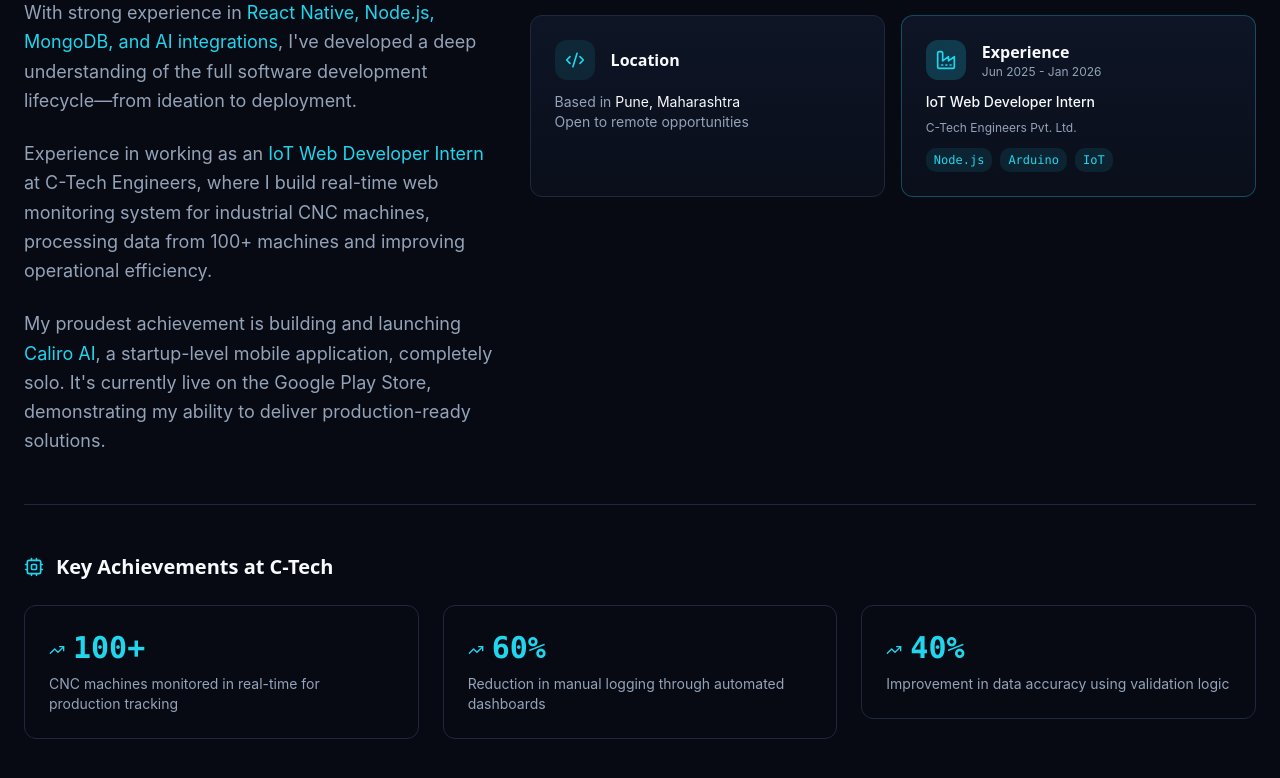
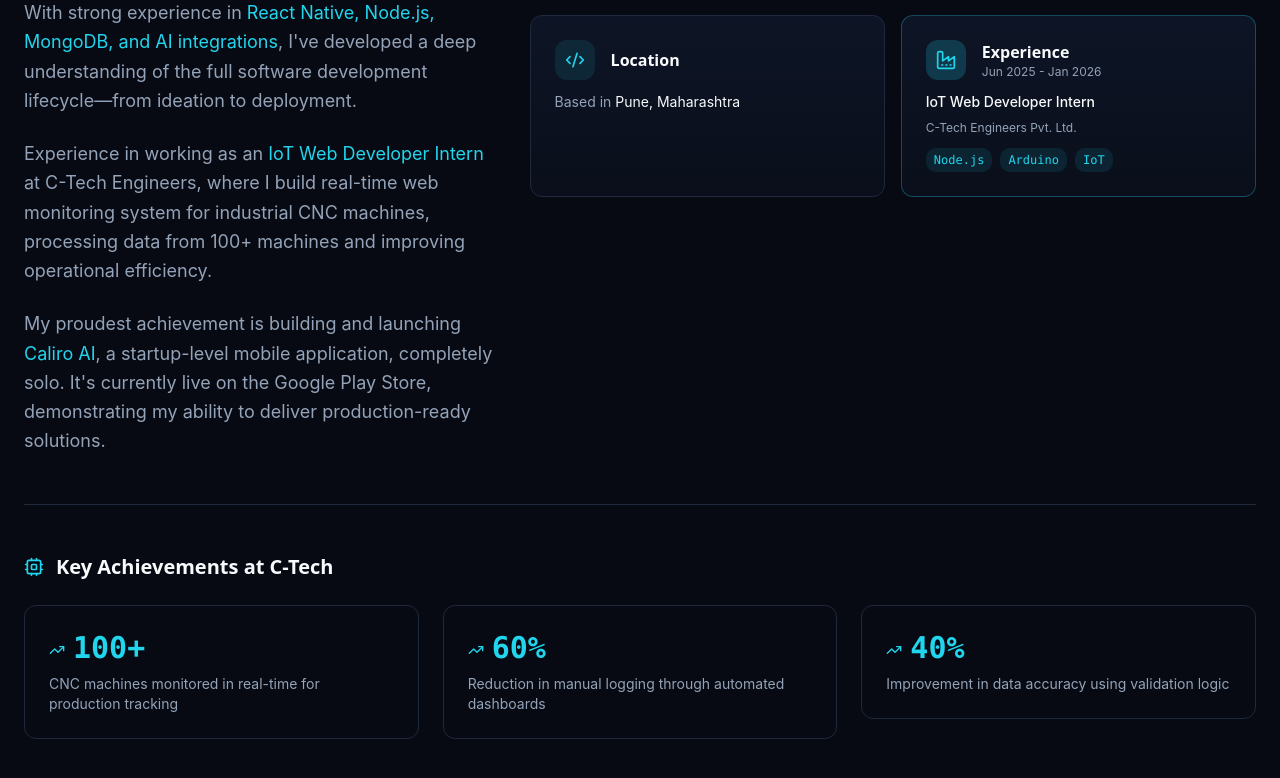
Before and after one commit to kkk12132/Portfolio, a React (Vite) app: page / in a window 1280 px wide. Shown: the part 1155-1933 px from the top of the page. Built offline with nearby package versions, Linux system fonts and the light colour scheme; the HTML template or start-up script is replaced by a standard one.

Commit message:
Update project files

```diff
--- a/src/components/AboutSection.tsx
+++ b/src/components/AboutSection.tsx
@@ -105,7 +105,6 @@ const AboutSection = () => {
                 </div>
                 <p className="text-muted-foreground text-sm">
                   Based in <span className="text-foreground">Pune, Maharashtra</span><br />
-                  Open to remote opportunities
                 </p>
               </motion.div>
 
```
